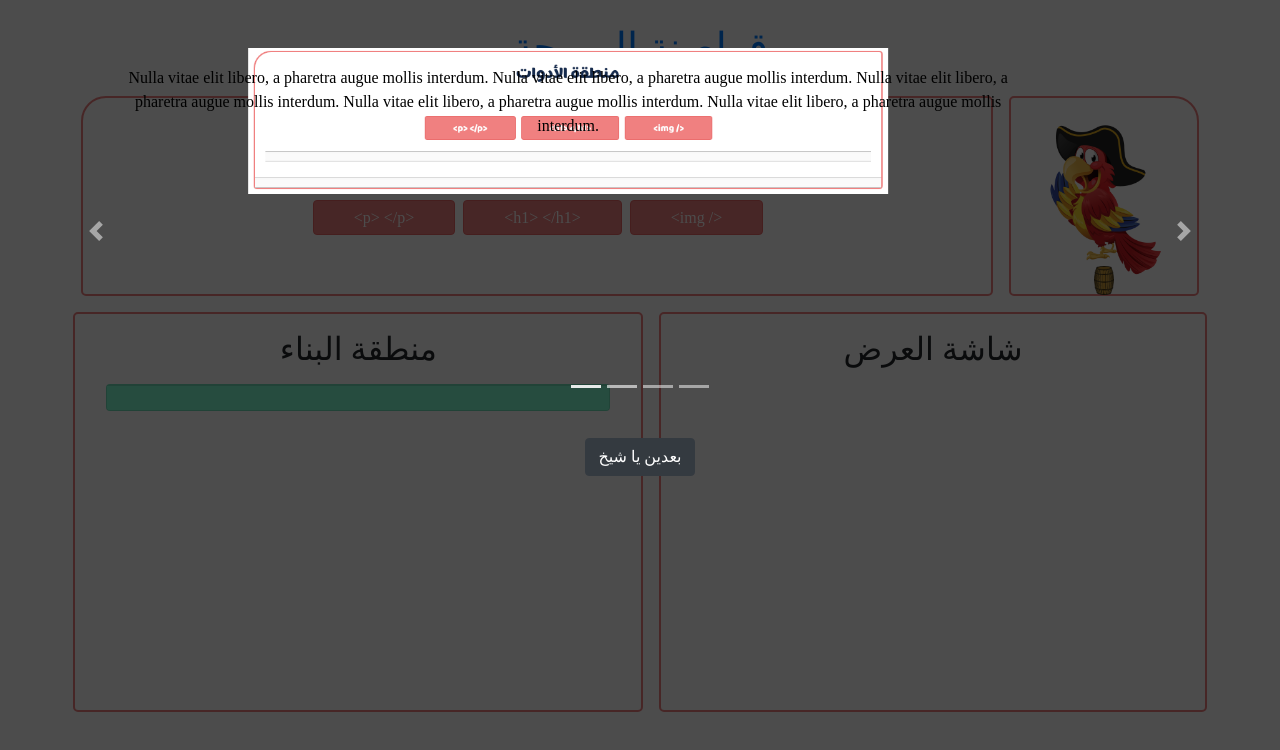
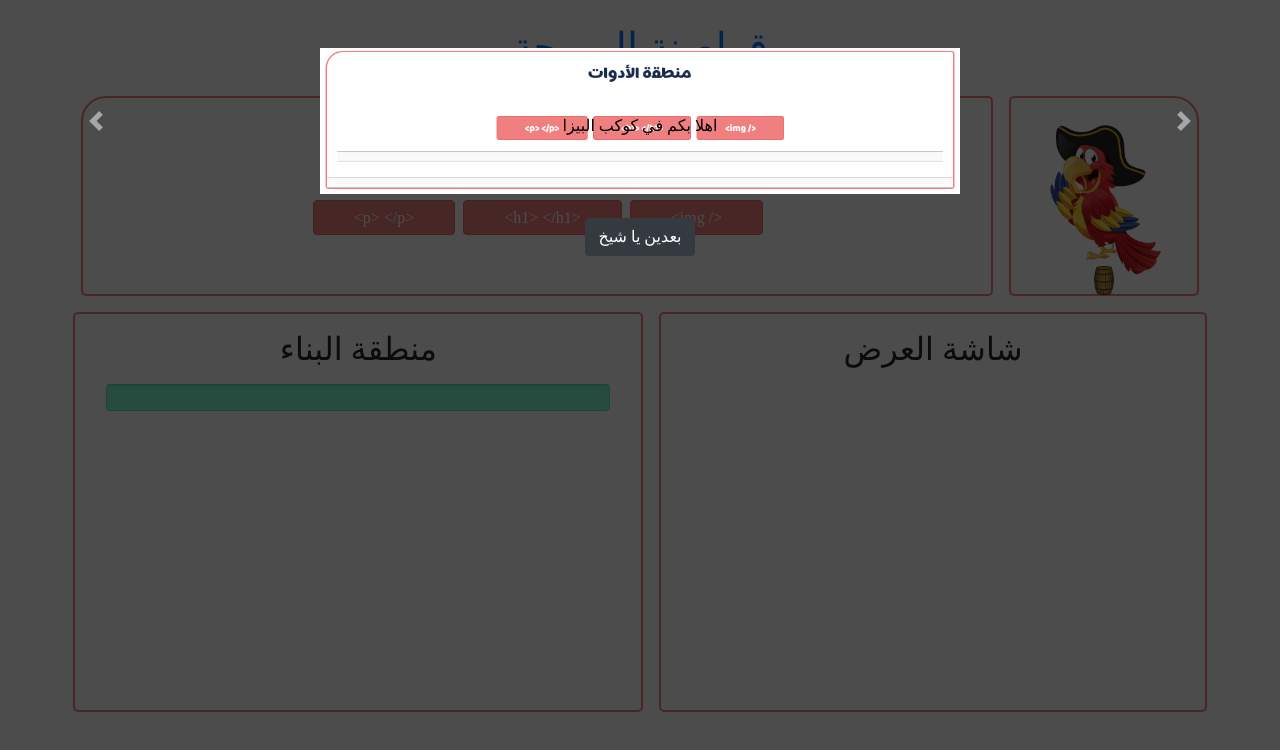
Before and after one commit to Pre1/code_pirates, a React (Create React App) app: page /level/1 in a window 1280 px wide. Shown: the top 750 px of the page. Built offline with nearby package versions, Linux system fonts and the light colour scheme; a web font is replaced by a local one.

Commit message:
fixing bugs and stuff

```diff
--- a/package.json
+++ b/package.json
@@ -20,6 +20,7 @@
     "react-router": "^5.0.0",
     "react-router-dom": "^5.0.0",
     "react-scripts": "2.1.8",
+    "react-sound": "^1.2.0",
     "react-tooltip": "^3.10.0",
     "redux": "^4.0.1",
     "redux-thunk": "^2.3.0",
--- a/src/Components/Level/Instruction/index.js
+++ b/src/Components/Level/Instruction/index.js
@@ -4,7 +4,7 @@ import ReactTooltip from "react-tooltip";
 import assistant from "../../../assets/images/pirateBird.png";
 import barrel from "../../../assets/images/barrel.png";
 import { connect } from "react-redux";
-import style from "../../../assets/css/style.css";
+// import Sound from "react-sound";
 
 class Instruction extends Component {
   showOverlay = () => {
--- a/src/Components/Level/PlayArea/Tutorial.js
+++ b/src/Components/Level/PlayArea/Tutorial.js
@@ -7,24 +7,38 @@ import preview from "../../../assets/images/tutorial/preview.gif";
 import guide from "../../../assets/images/tutorial/guide.gif";
 
 export default class Tutorial extends Component {
+  state = {
+    index: 0,
+    direction: null
+  };
+
+  handleSelect = (selectedIndx, e) => {
+    console.log("TCL: Tutorial -> handleSelect -> e", e);
+    this.setState({
+      index: selectedIndx,
+      direction: e.direction
+    });
+  };
+
   render() {
     let toggle = this.props.toggleOverlay;
+    let { index, direction } = this.state;
 
     return (
       <div className="Container my-5">
-        <Carousel>
+        <Carousel
+          activeIndex={index}
+          direction={direction}
+          onSelect={this.handleSelect}
+          interval="10000"
+          indicators={false}
+        >
           <Carousel.Item>
             <img className=" w-50" src={tutorial_1} alt="First slide" />
             <Carousel.Caption>
               <div style={{ marginTop: "50px" }}>
-                <h3>First slide label</h3>
-                <p style={{ color: "black" }}>
-                  Nulla vitae elit libero, a pharetra augue mollis interdum.
-                  Nulla vitae elit libero, a pharetra augue mollis interdum.
-                  Nulla vitae elit libero, a pharetra augue mollis interdum.
-                  Nulla vitae elit libero, a pharetra augue mollis interdum.
-                  Nulla vitae elit libero, a pharetra augue mollis interdum.
-                </p>
+                <h3>عنوان اول شريحة</h3>
+                <p style={{ color: "black" }}>اهلا بكم في كوكب البيزا</p>
               </div>
             </Carousel.Caption>
           </Carousel.Item>
@@ -33,9 +47,9 @@ export default class Tutorial extends Component {
             <img className="w-25" src={building} alt="Third slide" />
 
             <Carousel.Caption className="my-2">
-              <h3>Second slide label</h3>
+              <h3>عنوان ثاني شريحة</h3>
               <p style={{ color: "black" }}>
-                Lorem ipsum dolor sit amet, consectetur adipiscing elit.
+                اهلا بكم في كوكب البيزا اهلا بكم في كوكب البيزا
               </p>
             </Carousel.Caption>
           </Carousel.Item>
@@ -44,10 +58,8 @@ export default class Tutorial extends Component {
             <img className="w-50" src={preview} alt="Third slide" />
 
             <Carousel.Caption className="my-5">
-              <h3>Third slide label</h3>
-              <p style={{ color: "black" }}>
-                Praesent commodo cursus magna, vel scelerisque nisl consectetur.
-              </p>
+              <h3>عنوان ثالث شريحة</h3>
+              <p style={{ color: "black" }}>اهلا بكم في كوكب البيزا</p>
             </Carousel.Caption>
           </Carousel.Item>
 
@@ -55,10 +67,8 @@ export default class Tutorial extends Component {
             <img className="w-25" src={guide} alt="Third slide" />
 
             <Carousel.Caption className="my-5">
-              <h3>Fourth slide label</h3>
-              <p style={{ color: "black" }}>
-                Praesent commodo cursus magna, vel scelerisque nisl consectetur.
-              </p>
+              <h3>عنوان رابع شريحة</h3>
+              <p style={{ color: "black" }}>انا هنا للمساعدة</p>
             </Carousel.Caption>
           </Carousel.Item>
         </Carousel>
--- a/src/Components/Level/PlayArea/index.js
+++ b/src/Components/Level/PlayArea/index.js
@@ -17,7 +17,10 @@ import styled from "styled-components";
 
 let Overlay = styled.div`
   position: fixed; /* Sit on top of the page content */
-  visibility: ${props => (props.overlay ? "visible" : "hidden")};
+  visibility: ${props => {
+    console.log("TCL: props", props.children);
+    return props.overlay ? "visible" : "hidden";
+  }};
   width: 100%;
   height: 100%;
   top: 0;
--- a/src/store/actions/index.js
+++ b/src/store/actions/index.js
@@ -1 +1,2 @@
 export { addBuildingBlock, setBuildingBlocks } from "./mainActions";
+export { finishLvl } from "./levelsAction";
--- a/src/store/reducers/levelsReducer.js
+++ b/src/store/reducers/levelsReducer.js
@@ -51,11 +51,14 @@ const levelsReducer = (state = initialState, action) => {
       let lvl = { ...newLevels.find(obj => obj.id === action.payload) };
       let nexLvl = { ...newLevels.find(obj => obj.id === action.payload + 1) };
 
+      if (nexLvl.id) {
+        nexLvl.isAvailable = true;
+        newLevels.splice(nexLvl.id - 1, 1, nexLvl);
+      }
+
       lvl.isPass = true;
-      nexLvl.isAvailable = true;
 
       newLevels.splice(lvl.id - 1, 1, lvl);
-      newLevels.splice(nexLvl.id - 1, 1, nexLvl);
 
       return {
         levels: newLevels
```
Also changed, not shown: 2 other files (tests, documents, lock files or other folders).
